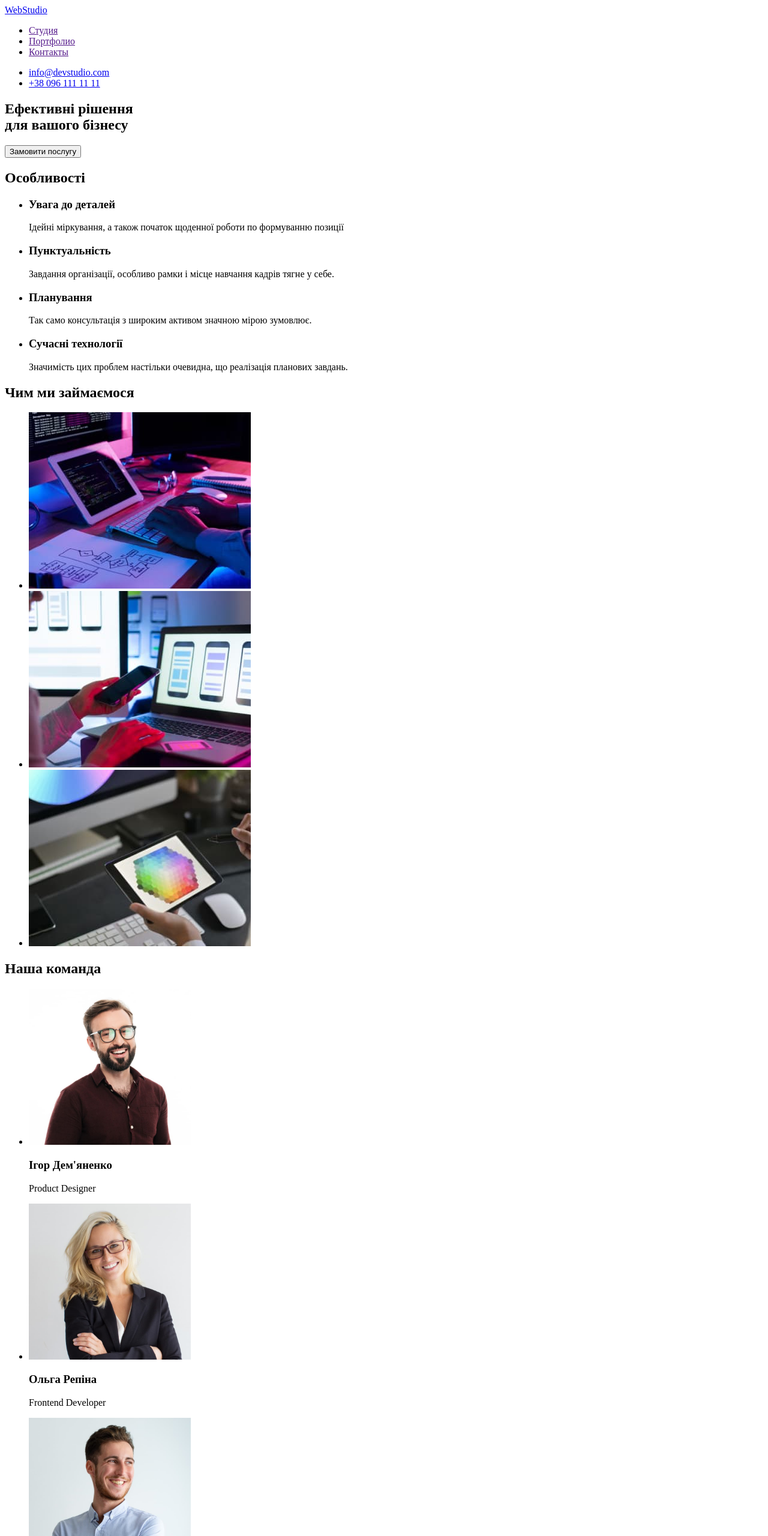
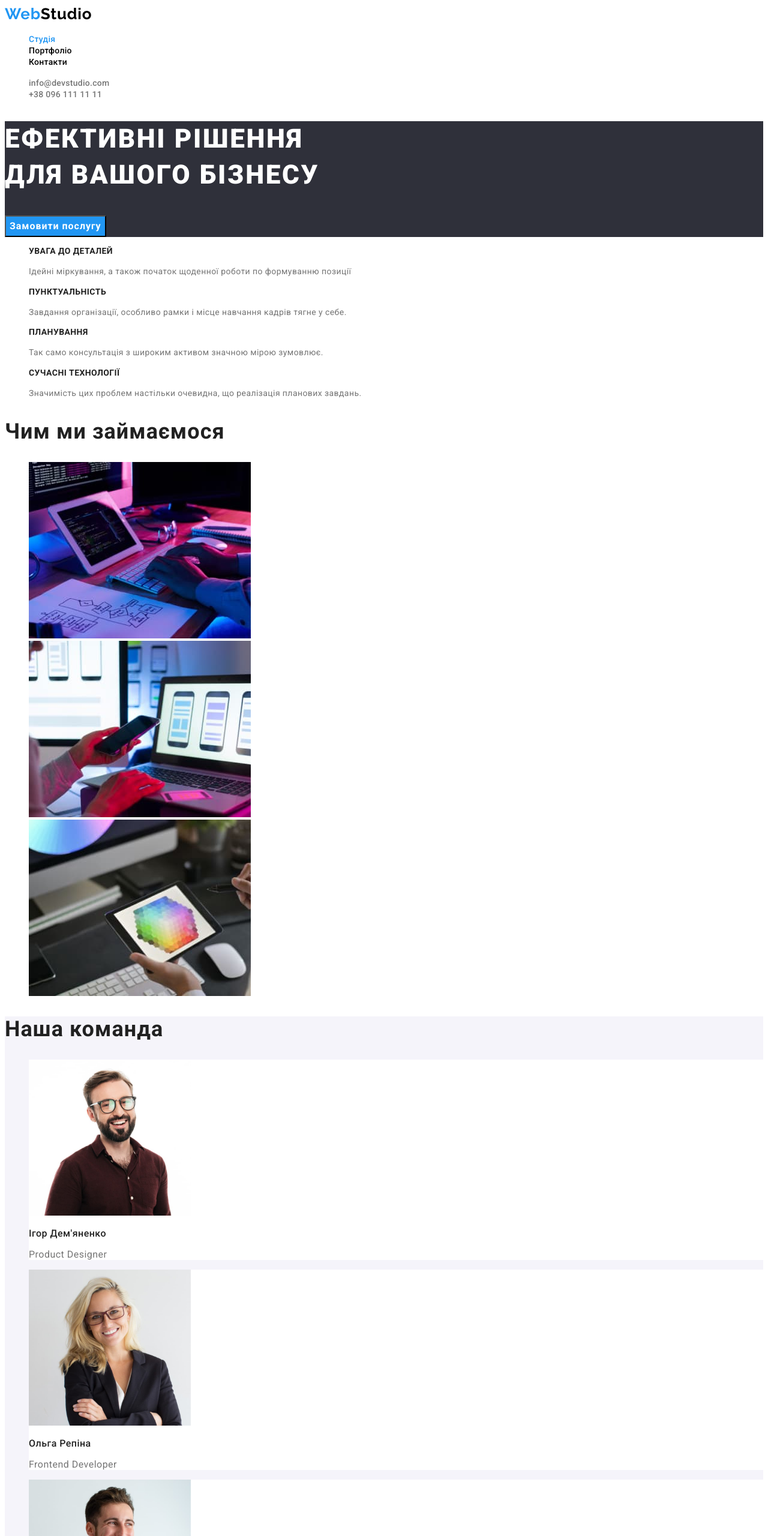
Before and after one commit to MakiievOleksandr/goit-markup-hw-02, a plain HTML site: page index.html in a window 1280 px wide. Shown: the top 2560 px of the page at 60% size. Drawn offline with Linux system fonts and the light colour scheme.

Commit message:
Created Portfolio page. Added styles

```diff
--- a/index.html
+++ b/index.html
@@ -2,187 +2,164 @@
 <html lang="en">
   <head>
     <meta charset="UTF-8" />
-    <meta
-      http-equiv="X-UA-Compatible"
-      content="IE=edge"
+    <meta http-equiv="X-UA-Compatible" content="IE=edge" />
+    <meta name="viewport" content="width=device-width, initial-scale=1.0" />
+    <title>WebStudio</title>
+    <link rel="preconnect" href="https://fonts.googleapis.com" />
+    <link rel="preconnect" href="https://fonts.gstatic.com" crossorigin />
+    <link
+      href="https://fonts.googleapis.com/css2?family=Raleway:wght@700&family=Roboto:wght@400;500;700;900&display=swap"
+      rel="stylesheet"
     />
-    <meta
-      name="viewport"
-      content="width=device-width, initial-scale=1.0"
-    />
-    <title>WebStudio</title>
+    <link rel="stylesheet" href="./styles/styles.css" />
   </head>
   <body>
     <!-- header navigation -->
-    <header>
-      <nav>
-        <a href="/">WebStudio</a>
-        <ul>
-          <li>
-            <a href="">Студия</a>
+    <header class="header">
+      <nav class="header-navi">
+        <a href="/" class="header-logo link"
+          ><span class="logo-text">Web</span>Studio</a
+        >
+        <ul class="header-list list">
+          <li class="header-item">
+            <a href="" class="header-link link current">Студія</a>
           </li>
-          <li>
-            <a href="">Портфолио</a>
+          <li class="header-item">
+            <a
+              href="./portfolio.html"
+              target="_self"
+              rel="norefferer noopener nofollow"
+              class="header-link link"
+              >Портфоліо</a
+            >
           </li>
-          <li>
-            <a href="">Контакты</a>
+          <li class="header-item">
+            <a href="" class="header-link link">Контакти</a>
           </li>
         </ul>
       </nav>
       <!-- header contacts -->
-      <ul>
-        <li>
-          <a
-            href="mailto:info@devstudio.com"
+      <ul class="contacts-list list">
+        <li class="contacts-item">
+          <a href="mailto:info@devstudio.com" class="header-contacts link"
             >info@devstudio.com</a
           >
         </li>
-        <li>
-          <a href="tel:+380961111111"
+        <li class="contacts-item">
+          <a href="tel:+380961111111" class="header-contacts link"
             >+38 096 111 11 11</a
           >
         </li>
       </ul>
     </header>
     <!-- main -->
-    <main>
+    <main class="page">
       <!-- hero -->
-      <section>
-        <h1>
+      <section class="hero">
+        <h1 class="hero-title">
           Ефективні рішення <br />
           для вашого бізнесу
         </h1>
-        <button type="button">
-          Замовити послугу
-        </button>
+        <button type="button" class="hero-btn">Замовити послугу</button>
       </section>
       <!-- features -->
-      <section>
-        <h2>Особливості</h2>
-        <ul>
-          <li>
-            <h3>Увага до деталей</h3>
-            <p>
-              Ідейні міркування, а також
-              початок щоденної роботи по
-              формуванню позиції
+      <section class="features">
+        <h2 class="features-title visually-hidden">Особливості</h2>
+        <ul class="features-list list">
+          <li class="features-item">
+            <h3 class="features-subtitle">Увага до деталей</h3>
+            <p class="features-text">
+              Ідейні міркування, а також початок щоденної роботи по формуванню
+              позиції
             </p>
           </li>
-          <li>
-            <h3>Пунктуальність</h3>
-            <p>
-              Завдання організації,
-              особливо рамки і місце
-              навчання кадрів тягне у
-              себе.
+          <li class="features-item">
+            <h3 class="features-subtitle">Пунктуальність</h3>
+            <p class="features-text">
+              Завдання організації, особливо рамки і місце навчання кадрів тягне
+              у себе.
             </p>
           </li>
-          <li>
-            <h3>Планування</h3>
-            <p>
-              Так само консультація з
-              широким активом значною
-              мірою зумовлює.
+          <li class="features-item">
+            <h3 class="features-subtitle">Планування</h3>
+            <p class="features-text">
+              Так само консультація з широким активом значною мірою зумовлює.
             </p>
           </li>
-          <li>
-            <h3>Сучасні технології</h3>
-            <p>
-              Значимість цих проблем
-              настільки очевидна, що
-              реалізація планових
+          <li class="features-item">
+            <h3 class="features-subtitle">Сучасні технології</h3>
+            <p class="features-text">
+              Значимість цих проблем настільки очевидна, що реалізація планових
               завдань.
             </p>
           </li>
         </ul>
       </section>
       <!-- what we do -->
-      <section>
-        <h2>Чим ми займаємося</h2>
-        <ul>
-          <li>
-            <img
-              src="./images/coding.jpg"
-              alt="Кодування"
-              width="370"
-            />
+      <section class="activity">
+        <h2 class="activity-title title">Чим ми займаємося</h2>
+        <ul class="activity-list list">
+          <li class="activity-item">
+            <img src="./images/coding.jpg" alt="Кодування" width="370" />
           </li>
-          <li>
+          <li class="activity-item">
             <img
               src="./images/optimization.jpg"
               alt="Оптимізація"
               width="370"
             />
           </li>
-          <li>
-            <img
-              src="./images/design.jpg"
-              alt="дизайн"
-              width="370"
-            />
+          <li class="activity-item">
+            <img src="./images/design.jpg" alt="дизайн" width="370" />
           </li>
         </ul>
       </section>
       <!-- team -->
-      <section>
-        <h2>Наша команда</h2>
-        <ul>
-          <li>
-            <img
-              src="./images/igor_d.jpg"
-              alt="Ігор Дем'яненко"
-              width="270"
-            />
-            <h3>Ігор Дем'яненко</h3>
-            <p>Product Designer</p>
+      <section class="team">
+        <h2 class="team-title title">Наша команда</h2>
+        <ul class="team-list list">
+          <li class="team-item">
+            <img src="./images/igor_d.jpg" alt="Ігор Дем'яненко" width="270" />
+            <h3 class="team-subtitle">Ігор Дем'яненко</h3>
+            <p class="team-text">Product Designer</p>
           </li>
-          <li>
-            <img
-              src="./images/olga_r.jpg"
-              alt="Ольга Репіна"
-              width="270"
-            />
-            <h3>Ольга Репіна</h3>
-            <p>Frontend Developer</p>
+          <li class="team-item">
+            <img src="./images/olga_r.jpg" alt="Ольга Репіна" width="270" />
+            <h3 class="team-subtitle">Ольга Репіна</h3>
+            <p class="team-text">Frontend Developer</p>
           </li>
-          <li>
-            <img
-              src="./images/mykola_t.jpg"
-              alt="Микола Тарасов"
-              width="270"
-            />
-            <h3>Микола Тарасов</h3>
-            <p>Marketing</p>
+          <li class="team-item">
+            <img src="./images/mykola_t.jpg" alt="Микола Тарасов" width="270" />
+            <h3 class="team-subtitle">Микола Тарасов</h3>
+            <p class="team-text">Marketing</p>
           </li>
-          <li>
+          <li class="team-item">
             <img
               src="./images/myhail_ye.jpg"
               alt="Михайло Єрмаков"
               width="270"
             />
-            <h3>Михайло Єрмаков</h3>
-            <p>UI Designer</p>
+            <h3 class="team-subtitle">Михайло Єрмаков</h3>
+            <p class="team-text">UI Designer</p>
           </li>
         </ul>
       </section>
     </main>
     <!-- footer -->
-    <footer>
-      <a href="/">WebStudio</a>
-      <address>
-        <p>
-          м. Київ, пр-т Лесі Українки,
-          26
-        </p>
-        <ul>
+    <footer class="basement">
+      <a href="/" class="basement-logo link"
+        ><span class="logo-text">Web</span>Studio</a
+      >
+      <address class="basement-address">
+        <p class="basement-text">м. Київ, пр-т Лесі Українки, 26</p>
+        <ul class="basement-list list">
           <li>
-            <a
-              href="mailto:info@devstudio.com"
+            <a href="mailto:info@devstudio.com" class="basement-contacts link"
               >info@devstudio.com</a
             >
           </li>
           <li>
-            <a href="tel:+380961111111"
+            <a href="tel:+380961111111" class="basement-contacts link"
               >+38 096 111 11 11</a
             >
           </li>
--- /dev/null
+++ b/styles/styles.css
@@ -0,0 +1,226 @@
+:root {
+  --titles-color: #212121;
+  --light-titles-color: #ffffff;
+  --text-color: #757575;
+  --accent-color: #2196f3;
+  --logo-color: #000000;
+  --basement-logo-color: #ffffff;
+  --basement-contacts-color: rgba(255, 255, 255, 0.6);
+
+  --first-bcg-color: #ffffff;
+  --sec-bcg-color: #2f303a;
+  --third-bcg-color: #f5f4fa;
+
+  --first-font-btn-color: #ffffff;
+  --sec-font-btn-color: #212121;
+  --first-bcg-btn-color: #2196f3;
+  --sec-bcg-btn-color: #ffffff;
+}
+body {
+  font-family: "Roboto", sans-serif;
+}
+.link {
+  text-decoration: none;
+  color: inherit;
+}
+.list {
+  list-style: none;
+}
+/* Ховаємо заголовок */
+.visually-hidden {
+  position: absolute;
+  white-space: nowrap;
+  width: 1px;
+  height: 1px;
+  overflow: hidden;
+  border: 0;
+  padding: 0;
+  clip: rect(0 0 0 0);
+  clip-path: inset(50%);
+  margin: -1px;
+}
+/*----------STUDIO PAGE-----------*/
+.title {
+  font-size: 36px;
+  line-height: 1.17;
+  letter-spacing: 0.03em;
+  color: var(--titles-color);
+}
+/*----------HEADER-----------*/
+
+.header-logo {
+  font-family: "Raleway", sans-serif;
+  font-weight: 700;
+  font-size: 26px;
+  line-height: 1.19;
+  letter-spacing: 0.03em;
+  color: var(--logo-color);
+}
+.logo-text {
+  color: var(--accent-color);
+}
+.header-link {
+  font-weight: 500;
+  font-size: 14px;
+  line-height: 1.14;
+  letter-spacing: 0.02em;
+}
+.header-link:hover,
+.header-link:focus {
+  color: var(--accent-color);
+}
+.header-item .header-link.current {
+  color: var(--accent-color);
+}
+.header-contacts {
+  font-weight: 500;
+  font-size: 14px;
+  line-height: 1.14;
+  letter-spacing: 0.02em;
+  color: var(--text-color);
+}
+.header-contacts:hover,
+.header-contacts:focus {
+  color: var(--accent-color);
+}
+/*----------HERO-----------*/
+.hero {
+  background-color: var(--sec-bcg-color);
+}
+.hero-title {
+  font-weight: 900;
+  font-size: 44px;
+  line-height: 1.36;
+  letter-spacing: 0.06em;
+  text-transform: uppercase;
+  color: var(--light-titles-color);
+}
+.hero-btn {
+  font-family: inherit;
+  font-weight: 700;
+  font-size: 16px;
+  line-height: 1.88;
+  letter-spacing: 0.06em;
+  color: var(--first-font-btn-color);
+  background-color: var(--first-bcg-btn-color);
+  cursor: pointer;
+}
+
+.hero-btn:hover,
+.hero-btn:focus {
+  background-color: var(--sec-bcg-btn-color);
+  color: var(--sec-font-btn-color);
+}
+/*----------FEATURES-----------*/
+
+.features-subtitle {
+  font-weight: 700;
+  font-size: 14px;
+  line-height: 1.14;
+  letter-spacing: 0.03em;
+  text-transform: uppercase;
+  color: var(--titles-color);
+}
+.features-text {
+  font-size: 14px;
+  line-height: 1.71;
+  letter-spacing: 0.03em;
+  color: var(--text-color);
+}
+
+/*----------ACTIVITY------------*/
+
+/*----------OUR TEAM-----------*/
+.team {
+  background-color: var(--third-bcg-color);
+}
+.team-item {
+  background-color: var(--first-bcg-color);
+}
+.team-subtitle {
+  font-weight: 500;
+  font-size: 16px;
+  line-height: 1.19;
+  letter-spacing: 0.03em;
+  color: var(--titles-color);
+}
+.team-text {
+  font-size: 16px;
+  line-height: 1.19;
+  letter-spacing: 0.03em;
+  color: var(--text-color);
+}
+/*----------BASEMENT------------*/
+.basement {
+  background-color: var(--sec-bcg-color);
+}
+.basement-logo {
+  font-family: "Raleway", sans-serif;
+  font-style: normal;
+  font-weight: 700;
+  font-size: 26px;
+  line-height: 1.19;
+  letter-spacing: 0.03em;
+  color: var(--basement-logo-color);
+}
+.logo-text {
+  color: var(--accent-color);
+}
+
+.basement-address {
+  font-style: normal;
+}
+.basement-text {
+  font-size: 14px;
+  line-height: 1.71;
+  letter-spacing: 0.03em;
+  color: var(--light-titles-color);
+}
+
+.basement-contacts {
+  font-size: 14px;
+  line-height: 1.71;
+  letter-spacing: 0.03em;
+  color: var(--basement-contacts-color);
+}
+.basement-contacts:hover,
+.basement-contacts:focus {
+  color: var(--accent-color);
+}
+
+/*----------PORTFOLIO PAGE-----------*/
+/*----------EXAMPLES------------*/
+
+.works-btn {
+  font-family: inherit;
+  font-weight: 500;
+  font-size: 16px;
+  line-height: 1.62;
+  text-align: center;
+  letter-spacing: 0.03em;
+  background-color: var(--third-bcg-color);
+  color: var(--titles-color);
+  cursor: pointer;
+}
+.works-btn:hover,
+.works-btn:focus {
+  color: var(--first-font-btn-color);
+  background-color: var(--first-bcg-btn-color);
+}
+.works-item-link:hover,
+.works-item-link:focus {
+  color: var(--first-bcg-btn-color);
+}
+
+.works-subtitle {
+  font-size: 18px;
+  line-height: 2;
+  letter-spacing: 0.06em;
+  color: var(--titles-color);
+}
+.works-text {
+  font-size: 16px;
+  line-height: 1.88;
+  letter-spacing: 0.03em;
+  color: var(--text-color);
+}
```
Also changed, not shown: portfolio.html (added, +213 -0 lines), images/portfolio-img/basketball-poster.jpg (added), images/portfolio-img/boxes-project.jpg (added), images/portfolio-img/growing-business.jpg (added), images/portfolio-img/inspiration-web-site.jpg (added), images/portfolio-img/lab-project.jpg (added), images/portfolio-img/limited-edition-publishing.jpg (added), images/portfolio-img/prime-project.jpg (added), images/portfolio-img/seafood-rest.jpg (added), images/portfolio-img/technokach.jpg (added).
